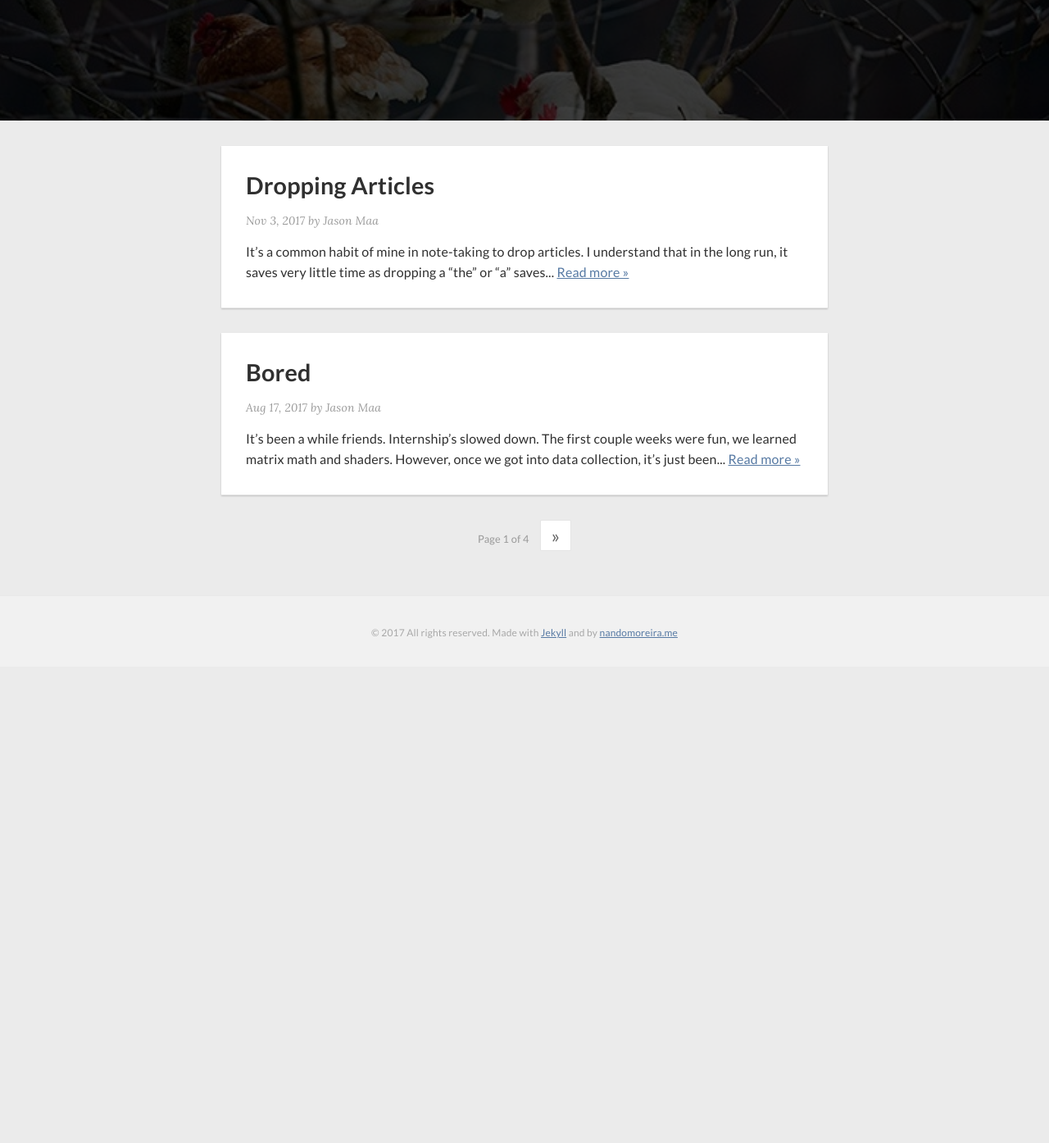
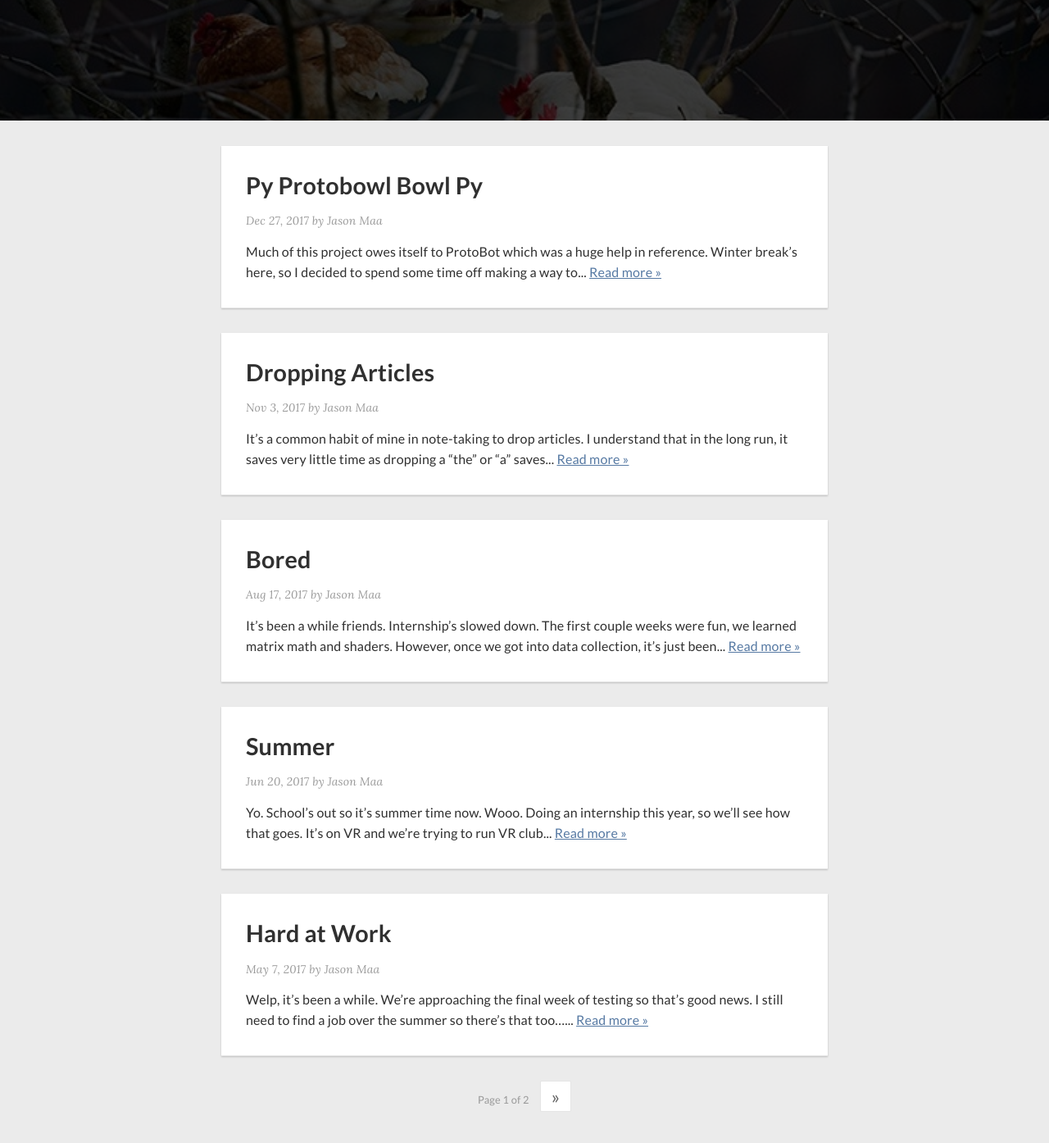
Before and after one commit to jasmaa/jasmaa.github.io, a Jekyll site: the page built from index.html, in a window 1280 px wide and 1400 px high, scrolled down 313 px. Shown: the top 1394 px of the window at 82% size. Built offline with Jekyll 4.4.1, drawn with Linux system fonts in a browser that asks for light colours; nearby versions of some CDN libraries; the list of posts is cut into pages by our own code; before the commit the page ends 1126 px from its top, so only the background shows below that; part of the change alters nothing that is shown.

Commit message:
New post, clean dead links

```diff
--- a/_config.yml
+++ b/_config.yml
@@ -11,7 +11,7 @@ author:
 
 github: https://github.com/jasmaa
 
-paginate: 2
+paginate: 5
 comments: true
 paginate_path: "/page/:num"
 
--- /dev/null
+++ b/_posts/2017-12-27-protobot.md
@@ -0,0 +1,52 @@
+---
+layout: post
+title:  "Py Protobowl Bowl Py"
+date:   2017-12-27
+categories: protobowl quizbowl
+---
+
+
+Much of this project owes itself to [ProtoBot](https://github.com/bobacadodl/ProtoBot)
+which was a huge help in reference.
+
+***
+
+Winter break's here, so I decided to spend some time off making a way to programmatically
+interface with Protobowl
+
+The main goal of this was to prototype and then port code to Swift as iOS 10 has broken
+mobile Protobowl.
+Also ~out of some morbid desire to beat my quizbowl teammates at their game~ testing purposes,
+an auto-answer bot was developed alongside API code.
+
+Of course, I've already tried this multiple times in the past with varying levels of success:
+  - The first one: found PB source then gave up
+  - Do it through HTTP: yeaaahhh...
+  - Found ProtoBot in Java: promptly gave up afterwards
+
+I'm a bit pragmatic as you can see, mostly since I wasn't going to burn a week on
+this kind of thing-whoops.
+
+From what I understand, PB upgrades HTTP requests to the websocket protocol and then sends
+JSON files between client and server. I was able to see this using Chrome's Network
+tab, but the problem remained: How to upgrade HTTP to websocket?
+
+On a whim, I requested a socket from PB using HTTP and tried plugging the websocket address
+into a websocket client which...worked. Huh. Cool.
+
+Over the next few days, it was a matter of implementing many PB commands to be sent as
+JSON. Thankfully, Python's json library dumps JSON nicely and PB's not that strict with
+parsing, so I can just ignore the command headers for the most part.
+
+Sample run of the bot:
+![Sample run of bot](/images/pyprotobot.gif)
+
+Among various minor annoyances and roadblocks include:
+  - PB disconnects idle users, so I need to constantly ping the site
+  - PB sends packets as general "sync" packets which just contain a bunch of info.
+  Of course, these things are a a mess to identify and dig through.
+  - Parsing data received is still incomplete. While unnecessary for an auto-answer bot,
+  I want it for a future client.
+
+The plan as of now is to focus on porting to Swift and then figure out how to best
+parse incoming websocket data. Xcode grievances are worth another day though.
--- a/projects/projects.md
+++ b/projects/projects.md
@@ -9,14 +9,11 @@ Some projects I have.
 
 ---
 
-#### [Chattering With Me](https://chatteringwith.me)
+#### [Chattering With Me](https://github.com/jasmaa/chatroom)
 Dynamic chatroom made with sockets in Django
 
 #### [itch.io](https://treechicken.itch.io/)
-My experimental games library
+Experimental games library
 
 #### [There is No Eden](https://github.com/IsolationStudios/CAC-2017)
 Point and click adventure in the works (on hiatus for now)
-
-#### [Blindshot](https://github.com/jasmaa/gameoff2017)
-Github Game Off 2017 entry in the works
```
Also changed, not shown: 1 other file.
